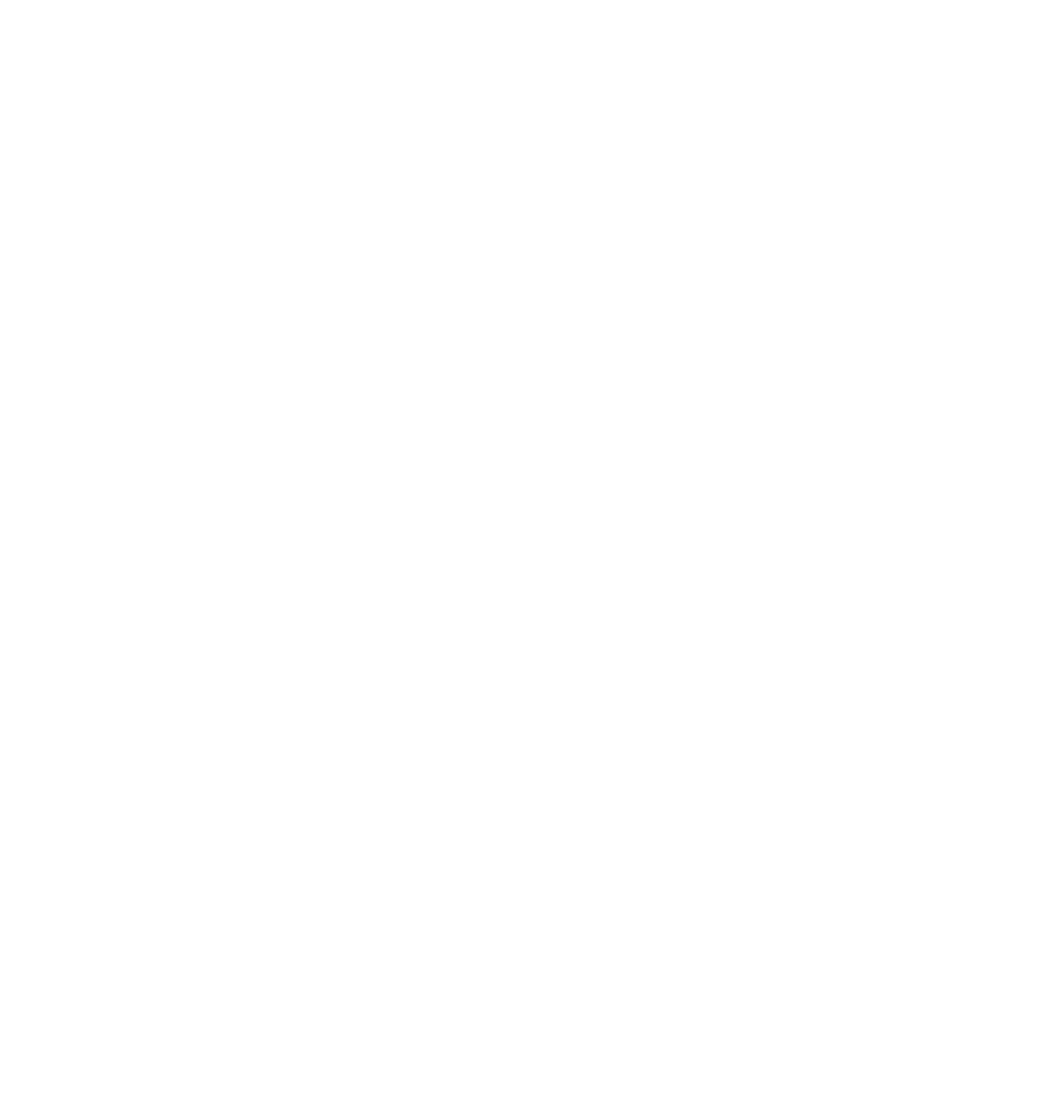
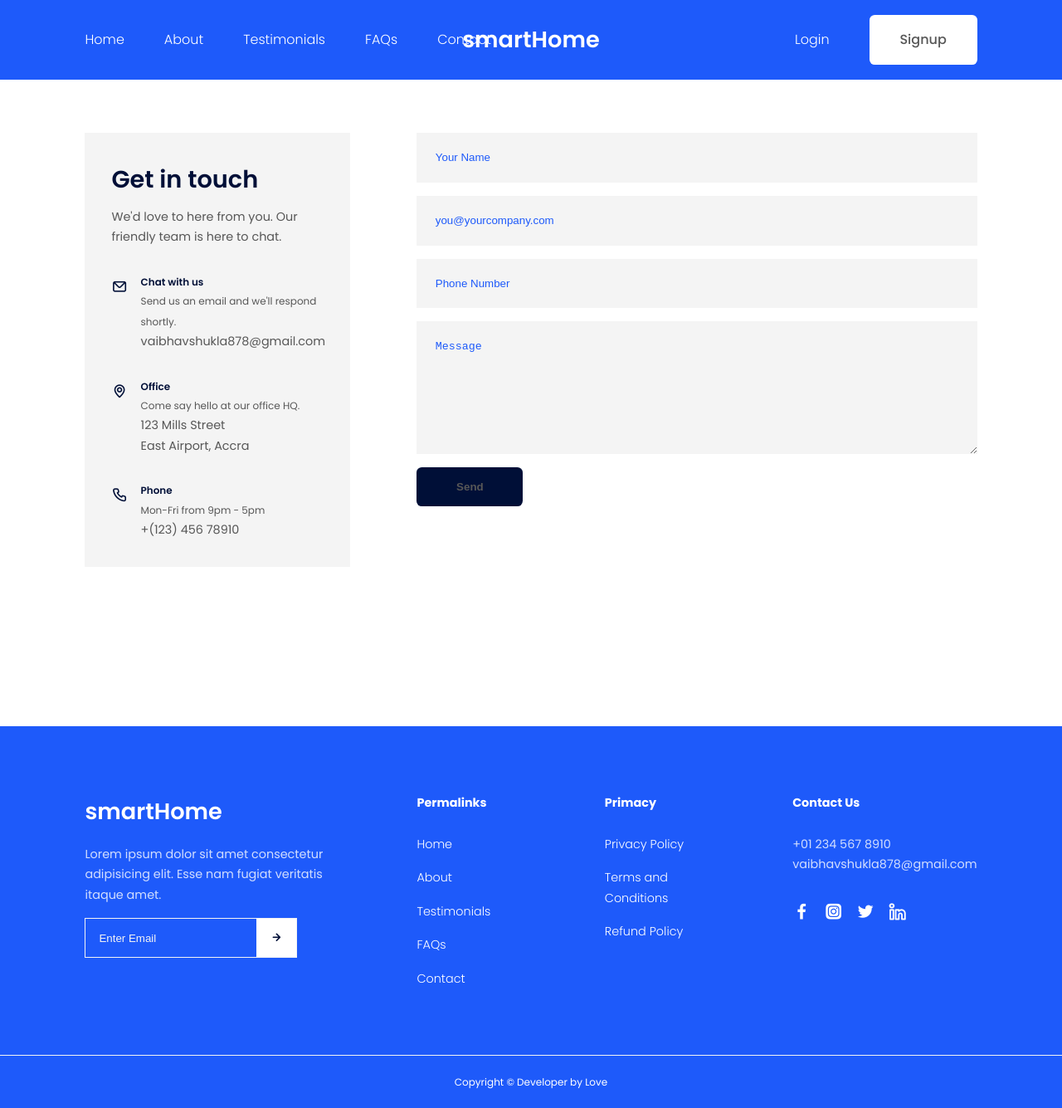
Before and after one commit to vaibhavshukla-int/SmartHome_Website, a plain HTML site: page contant.html in a window 1280 px wide. Shown: the whole page at 83% size. Before the commit the page ends 800 px from the top, so only its background shows below. Drawn offline with nearby package versions, Linux system fonts and the light colour scheme.

Commit message:
completed"

```diff
--- /dev/null
+++ b/contact.css
@@ -0,0 +1,86 @@
+nav {
+  background: var(--color-primary);
+}
+
+#contact {
+  padding-top: 10rem;
+}
+
+#contact .container {
+  display: grid;
+  grid-template-columns: 20rem auto;
+  gap: 5rem;
+}
+
+#contact .container aside {
+  background: var(--color-light);
+  padding: 2rem;
+  font-size: 0.9rem;
+  color: var(--color-dark);
+}
+
+#contact .container aside h4 {
+  color: var(--color-black);
+  font-size: 1.8rem;
+  margin-bottom: 0.5rem;
+  font-weight: 600;
+}
+
+#contact aside article {
+  display: flex;
+  gap: 1rem;
+  margin-top: 2rem;
+}
+
+#contact aside article i {
+  color: var(--color-black);
+  font-size: 1.2rem;
+}
+
+#contact aside article h5 {
+  font-weight: 600;
+  color: var(--color-black);
+}
+
+#contact form {
+  display: flex;
+  flex-direction: column;
+  gap: 1rem;
+}
+
+#contact form input,
+#contact textarea {
+  padding: 1.4rem;
+  background: var(--color-light);
+}
+
+#contact form input::placeholder,
+#contact textarea::placeholder {
+  color: var(--color-primary);
+}
+
+#contact form input:focus,
+#contact textarea:focus {
+  background: var(--color-black);
+  color: var(--color-white);
+}
+
+#contact textarea {
+  height: 10rem;
+}
+
+#contact form button {
+  width: 8rem;
+  font-weight: 600;
+  background: var(--color-black);
+  color: (var(--color-light));
+  cursor: pointer;
+}
+
+/* ============== MEDIA QUERIES ================ */
+@media screen and (max-width: 600px) {
+  #contact .container {
+    grid-template-columns: 1fr;
+    gap: 2rem;
+  }
+}
--- a/contant.html
+++ b/contant.html
@@ -0,0 +1,173 @@
+<!DOCTYPE html>
+<html lang="en">
+  <head>
+    <meta charset="UTF-8" />
+    <meta http-equiv="X-UA-Compatible" content="IE=edge" />
+    <meta name="viewport" content="width=device-width, initial-scale=1.0" />
+    <title>Responsive SmartHome Website using HTML, CSS & Javascript</title>
+
+    <!-- GOOGLE_FONT -->
+    <link rel="preconnect" href="https://fonts.googleapis.com" />
+    <link rel="preconnect" href="https://fonts.gstatic.com" crossorigin />
+    <link
+      href="https://fonts.googleapis.com/css2?family=Poppins:ital,wght@0,300;0,400;0,500;0,600;0,700;0,800;0,900;1,300;1,400;1,500;1,600;1,700;1,800;1,900&display=swap"
+      rel="stylesheet"
+    />
+
+    <!-- ICONSCOUT CDN -->
+    <link
+      rel="stylesheet"
+      href="https://unicons.iconscout.com/release/v4.0.8/css/line.css"
+    />
+
+    <!-- STYLESHEET -->
+    <link rel="stylesheet" href="./style.css" />
+    <link rel="stylesheet" href="./contact.css" />
+  </head>
+  <body>
+    <!-- Navbar Section -->
+    <nav>
+      <div class="container nav__container">
+        <ul class="nav__items">
+          <li><a href="index.html">Home</a></li>
+          <li><a href="index.html#about">About</a></li>
+          <li><a href="index.html#testimonials">Testimonials</a></li>
+          <li><a href="index.html#faqs">FAQs</a></li>
+          <li><a href="contant.html">Contact</a></li>
+        </ul>
+
+        <a href="index.html" class="nav__logo"><h3>smartHome</h3></a>
+
+        <div class="nav__signin-signup">
+          <a href="#">Login</a>
+          <a href="#" class="btn">Signup</a>
+        </div>
+        <button id="menu-btn"><i class="uil uil-bars"></i></button>
+        <button id="close-btn"><i class="uil uil-multiply"></i></button>
+      </div>
+    </nav>
+    <!-- Navbar section end -->
+
+    <section id="contact">
+      <div class="container">
+        <aside>
+          <h4>Get in touch</h4>
+          <p>We'd love to here from you. Our friendly team is here to chat.</p>
+
+          <div class="info">
+            <article>
+              <span class="icon"><i class="uil uil-envelope"></i></span>
+              <div class="details">
+                <h5>Chat with us</h5>
+                <small>Send us an email and we'll respond shortly.</small>
+                <p>vaibhavshukla878@gmail.com</p>
+              </div>
+            </article>
+            <article>
+              <span class="icon"><i class="uil uil-map-marker"></i></span>
+              <div class="details">
+                <h5>Office</h5>
+                <small>Come say hello at our office HQ.</small>
+                <p>123 Mills Street</p>
+                <p>East Airport, Accra</p>
+              </div>
+            </article>
+            <article>
+              <span class="icon"><i class="uil uil-phone"></i></span>
+              <div class="details">
+                <h5>Phone</h5>
+                <small>Mon-Fri from 9pm - 5pm</small>
+                <p>+(123) 456 78910</p>
+              </div>
+            </article>
+          </div>
+        </aside>
+
+        <form action="https://formspree.io/f/xknakbkn" method="POST">
+          <input type="text" name="Name" placeholder="Your Name" required />
+          <input
+            type="email"
+            name="Email Address"
+            placeholder="you@yourcompany.com"
+            required
+          />
+          <input
+            type="number"
+            name="Phone Number"
+            placeholder="Phone Number"
+            required
+          />
+          <textarea name="Message" placeholder="Message" required></textarea>
+          <button type="submit" class="btn">Send</button>
+        </form>
+      </div>
+    </section>
+
+    <!-- footer section -->
+    <footer>
+      <div class="container footer__container">
+        <div class="footer__1">
+          <a href="index.html" class="footer__logo"><h3>smartHome</h3></a>
+
+          <p>
+            Lorem ipsum dolor sit amet consectetur adipisicing elit. Esse nam
+            fugiat veritatis itaque amet.
+          </p>
+          <div class="footer__subscribe">
+            <input type="email" placeholder="Enter Email" required />
+            <button type="submit"><i class="uil uil-arrow-right"></i></button>
+          </div>
+        </div>
+
+        <div class="footer__2">
+          <h4>Permalinks</h4>
+          <ul class="permalinks">
+            <li><a href="index.html">Home</a></li>
+            <li><a href="index.html#about">About</a></li>
+            <li><a href="index.html#testimonials">Testimonials</a></li>
+            <li><a href="index.html#faqs">FAQs</a></li>
+            <li><a href="contant.html">Contact</a></li>
+          </ul>
+        </div>
+
+        <div class="footer__3">
+          <h4>Primacy</h4>
+          <ul class="privacy">
+            <li><a href="#">Privacy Policy</a></li>
+            <li><a href="#">Terms and Conditions</a></li>
+            <li><a href="#">Refund Policy</a></li>
+          </ul>
+        </div>
+
+        <div class="footer__4">
+          <h4>Contact Us</h4>
+          <p>
+            +01 234 567 8910<br />
+            vaibhavshukla878@gmail.com
+          </p>
+
+          <div class="footer__socials">
+            <a href="#">
+              <i class="uil uil-facebook-f"></i>
+            </a>
+            <a href="#">
+              <i class="uil uil-instagram-alt"></i>
+            </a>
+            <a href="#">
+              <i class="uil uil-twitter"></i>
+            </a>
+            <a href="#">
+              <i class="uil uil-linkedin-alt"></i>
+            </a>
+          </div>
+        </div>
+      </div>
+
+      <div class="copyright">
+        <small>Copyright &copy Developer by Love</small>
+      </div>
+    </footer>
+  </body>
+
+  <script src="main.js"></script>
+</html>
--- a/main.js
+++ b/main.js
@@ -0,0 +1,52 @@
+// first for the nav bar
+const menuBtn = document.querySelector('#menu-btn');
+const closeBtn = document.querySelector('#close-btn');
+const menu = document.querySelector('.nav__items');
+
+// open nav menu
+// adding event handle in the menuBtn
+menuBtn.addEventListener('click', () => {
+  menu.style.display = 'block';
+  menuBtn.style.display = 'none';
+  closeBtn.style.display = 'inline-block';
+});
+
+// close nav menu
+// adding event handle in the closeBtn
+closeBtn.addEventListener('click', () => {
+  menu.style.display = 'none';
+  menuBtn.style.display = 'inline-block';
+  closeBtn.style.display = 'none';
+});
+
+// code to close  the menu after clicking the link
+// adding event handle in the menu
+menu.addEventListener('click', () => {
+  menu.style.display = 'none';
+  menuBtn.style.display = 'inline-block';
+  closeBtn.style.display = 'none';
+});
+
+// for the FAQs show/hide
+const faqs = document.querySelectorAll('.faq');
+
+faqs.forEach((faq) => {
+  faq.addEventListener('click', () => {
+    faq.classList.toggle('open');
+
+    //change icon
+    const icon = faq.querySelector('.faq__icon i');
+    if (icon.className === 'uil uil-plus') {
+      icon.className = 'uil uil-minus';
+    } else {
+      icon.className = 'uil uil-plus';
+    }
+  });
+});
+
+//add background style to navbar.
+window.addEventListener('scroll', () => {
+  document
+    .querySelector('nav')
+    .classList.toggle('window-scroll', window.scrollY > 0);
+});
--- a/style.css
+++ b/style.css
@@ -124,7 +124,12 @@ nav {
   top: 0;
   left: 0;
   z-index: 2;
+}
+
+.window-scroll {
   background: var(--color-primary);
+  border-bottom: 1px solid var(--color-white);
+  box-shadow: 0 1rem 1rem var(--color-primary-variant);
 }
 
 .nav__container {
```
Also changed, not shown: index.html (+4 -2 lines).
